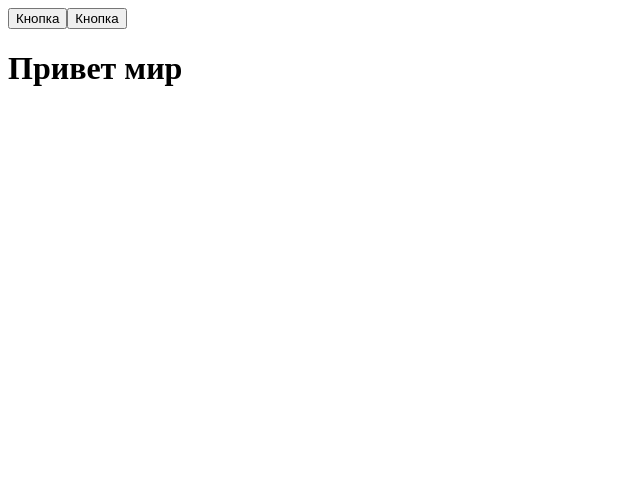
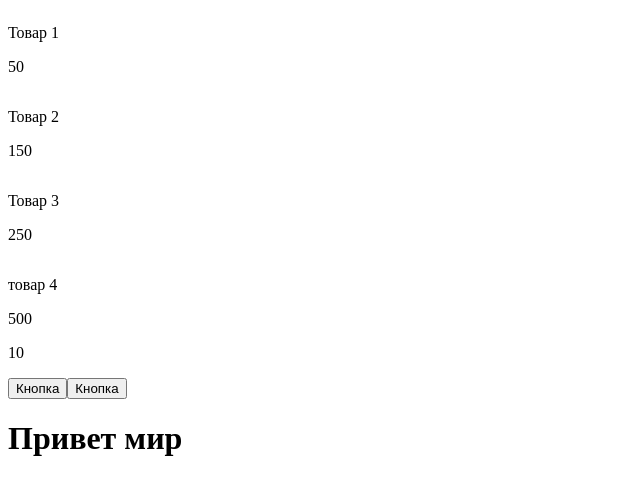
Before and after one commit to demon166/react-2024-nngu-group-1, a React (Vite) app: page / in a window 1280 px wide. Shown: the top 494 px of the page, without its empty margins (0-640 px from the left). Built offline with nearby package versions, Linux system fonts and the light colour scheme.

Commit message:
end lesson 2

```diff
--- a/src/App.tsx
+++ b/src/App.tsx
@@ -1,5 +1,6 @@
 import MyButton from "./components/MyButton/MyButton";
 import Profile from "./components/Profile/Profile.tsx";
+import ProductList from "./components/ProductList/ProductList.tsx";
 
 function App() {
   const isLoggedIn = true;
@@ -7,6 +8,7 @@ function App() {
   return (
     <>
       {isLoggedIn && <Profile />}
+      <ProductList />
       <MyButton />
     </>
   );
--- a/src/components/Product/Product.tsx
+++ b/src/components/Product/Product.tsx
@@ -1,16 +1,19 @@
-const Product = () => {
-  const product = {
-    id: 1,
-    name: "Наручные часы мужские SKMEI 1251",
-    imageUrl:
-      "https://main-cdn.sbermegamarket.ru/big2/hlr-system/214/156/886/511/117/11/600004929632b0.jpeg",
-    price: 8165,
-    discount: 90,
-    rating: 4.7,
-    isFavorite: false,
-  };
+import { ProductItem } from "../../types/product.ts";
 
-  return <div>{product.name}</div>;
+interface ProductProps {
+  product: ProductItem;
+}
+
+const Product = (props: ProductProps) => {
+  const { product } = props;
+
+  return (
+    <div>
+      <p>{product.name}</p>
+      <p>{product.price}</p>
+      <p>{product.discount?.value}</p>
+    </div>
+  );
 };
 
 export default Product;
--- /dev/null
+++ b/src/components/ProductList/ProductList.tsx
@@ -0,0 +1,42 @@
+import Product from "../Product/Product.tsx";
+import { ProductItem } from "../../types/product.ts";
+import Row from "../Row/Row.tsx";
+
+const ProductList = () => {
+  const products: ProductItem[] = [
+    {
+      id: 1,
+      name: "Товар 1",
+      price: 50,
+    },
+    {
+      id: 2,
+      name: "Товар 2",
+      price: 150,
+    },
+    {
+      id: 3,
+      name: "Товар 3",
+      price: 250,
+    },
+    {
+      id: 4,
+      name: "товар 4",
+      price: 500,
+      discount: {
+        type: "percent",
+        value: 10,
+      },
+    },
+  ];
+  const list = products.map((product) => {
+    return <Product key={product.id} product={product} />;
+  });
+  return (
+    <div>
+      <Row direction="column">{list}</Row>
+    </div>
+  );
+};
+
+export default ProductList;
--- /dev/null
+++ b/src/components/Row/Row.tsx
@@ -0,0 +1,14 @@
+import { FC } from "react";
+
+interface RowPros {
+  children?: React.ReactNode;
+  direction?: "row" | "column";
+}
+const Row: FC<RowPros> = (props) => {
+  const { children, direction = "row" } = props;
+  return (
+    <div style={{ display: "flex", flexDirection: direction }}>{children}</div>
+  );
+};
+
+export default Row;
--- /dev/null
+++ b/src/types/product.ts
@@ -0,0 +1,9 @@
+export interface ProductItem {
+  id: number;
+  name: string;
+  price: number;
+  discount?: {
+    type: "percent" | "fix";
+    value: number;
+  };
+}
```
